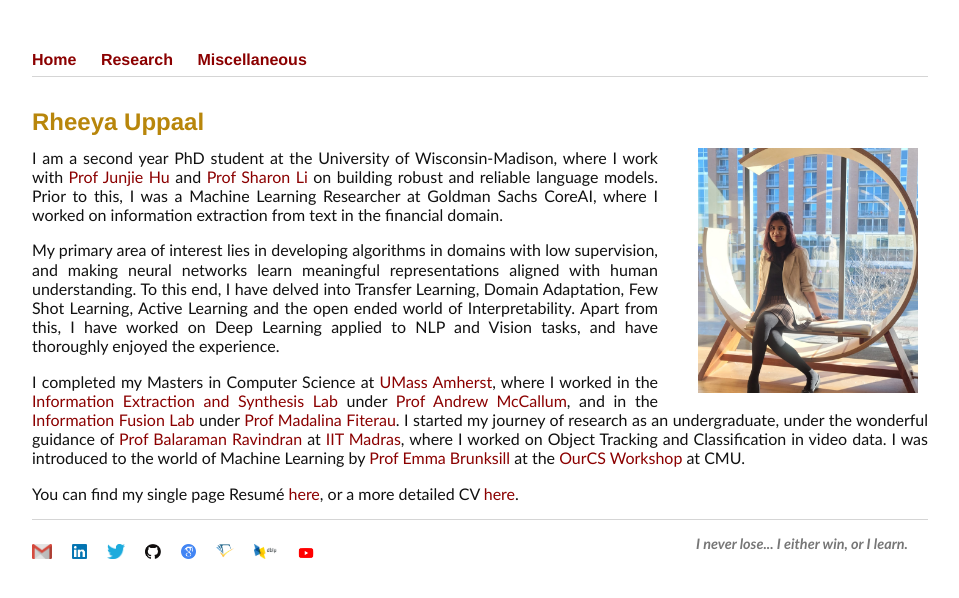
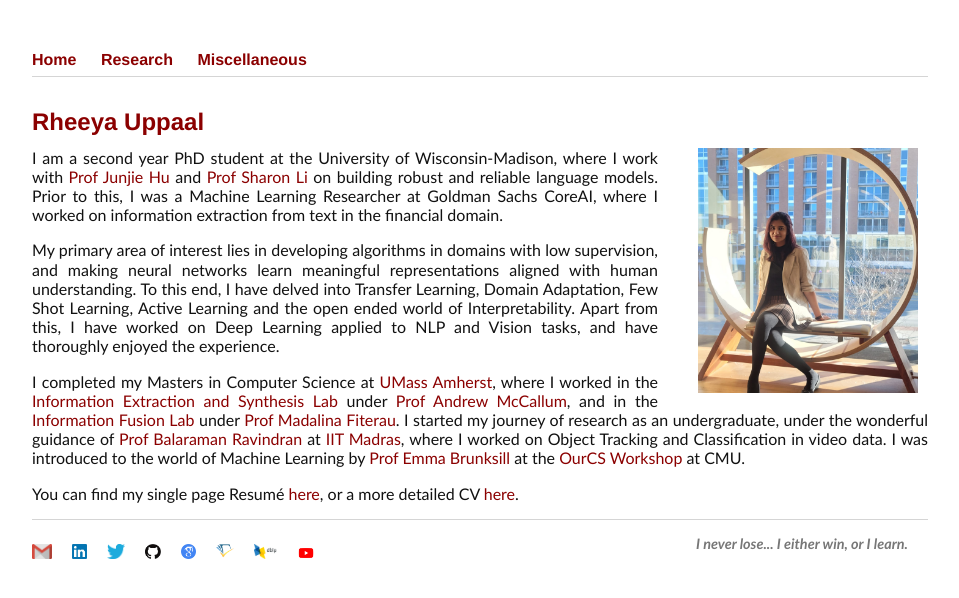
Before and after one commit to Uppaal/Uppaal.github.io, a Jekyll site: the page built from index.html, in a window 1280 px wide. Shown: the top 598 px of the page, without its empty margins (160-1119 px from the left). Built offline with Jekyll 4.4.1, drawn with Linux system fonts in a browser that asks for light colours.

Commit message:
Update main.css

```diff
--- a/css/main.css
+++ b/css/main.css
@@ -8,7 +8,7 @@
 
 :root {
     --main-bg-color: white;
-    --heading-color: #B8860B;
+    --heading-color: #8B0000;
     --link-color: #8B0000;
     --font-color: #111;  /*111 is darkest black and 999 is lightest*/
     --footer-font-color:#777
```
